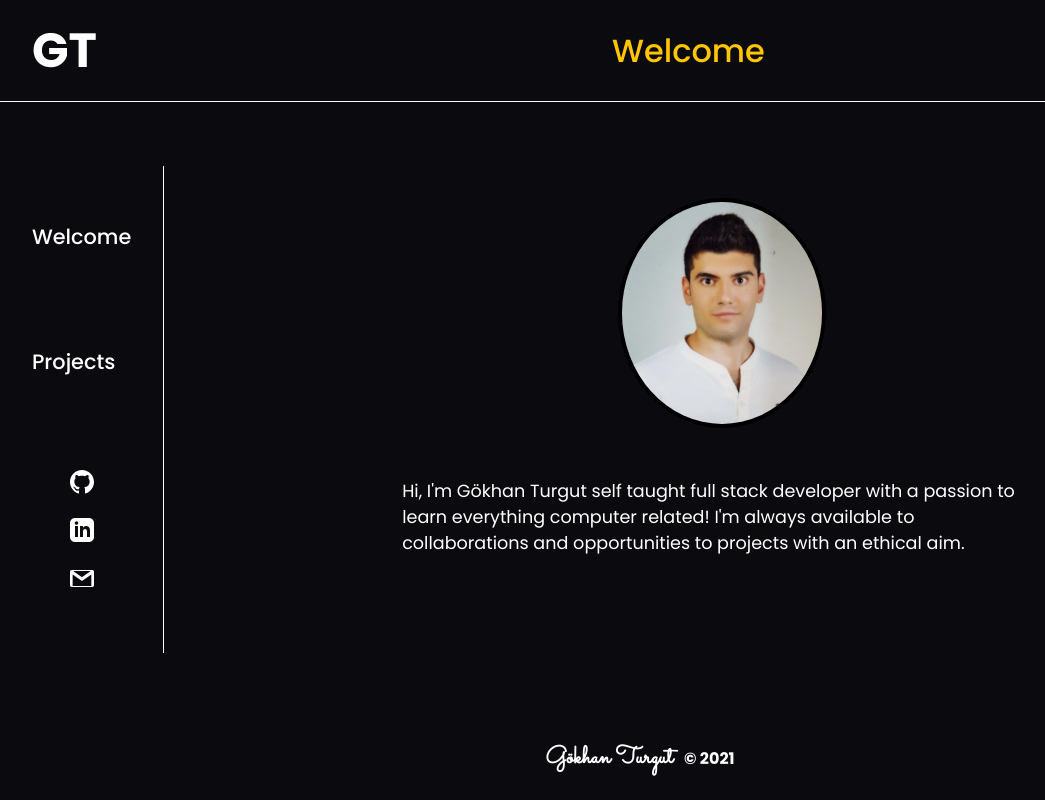
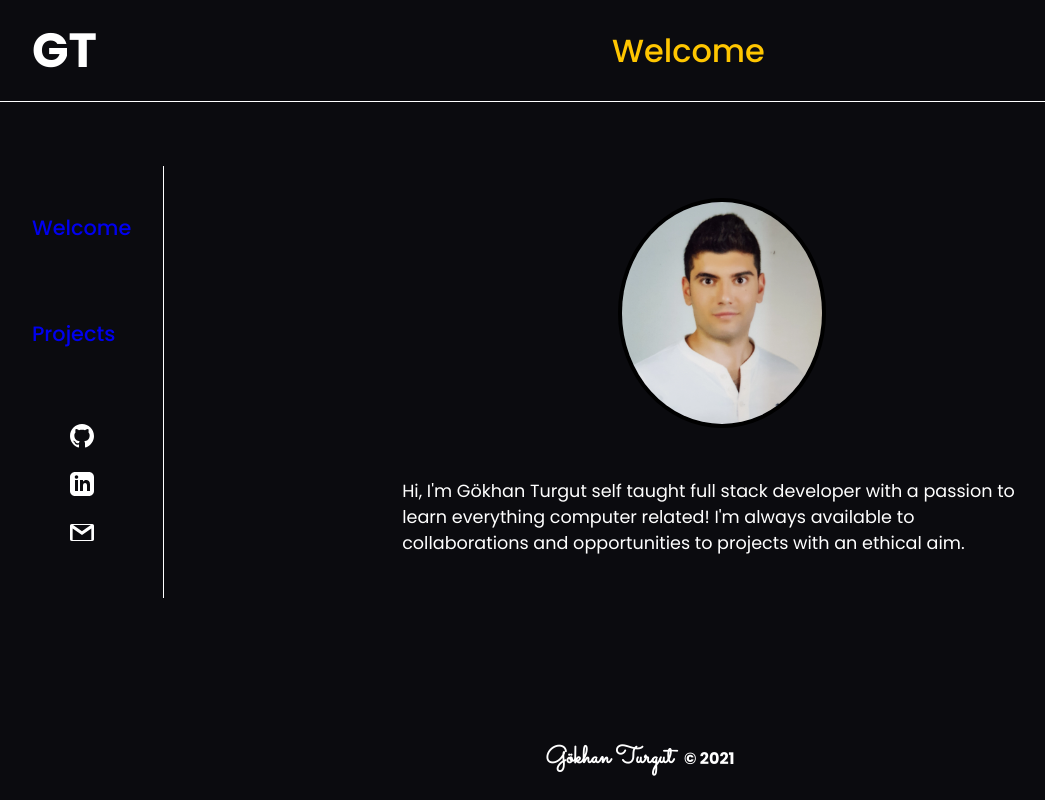
Before and after one commit to GokhanTurgut/portfolio, a React (Create React App) app: page / in a window 1280 px wide. Shown: the whole page, without its empty margins (0-1045 px from the left). Built offline with nearby package versions, Linux system fonts and the light colour scheme.

Commit message:
Add react router and configure project accordingly

```diff
--- a/package.json
+++ b/package.json
@@ -12,6 +12,7 @@
     "@types/react-dom": "^17.0.11",
     "react": "^17.0.2",
     "react-dom": "^17.0.2",
+    "react-router-dom": "^6.2.1",
     "react-scripts": "4.0.3",
     "typescript": "^4.5.2",
     "web-vitals": "^1.1.2"
--- a/src/App.css
+++ b/src/App.css
@@ -64,10 +64,18 @@
   flex-direction: column;
   justify-content: space-around;
   gap: 1rem;
-  max-height: 500px;
+  max-height: 25rem;
   flex: 1;
   transition: transform 0.5s ease-in-out;
   z-index: 5;
+}
+
+a:visited {
+  color: inherit;
+}
+
+a {
+  text-decoration: none;
 }
 
 .navigation-list > li {
--- a/src/App.tsx
+++ b/src/App.tsx
@@ -1,4 +1,5 @@
 import { useState } from "react";
+import { Outlet, Routes, Route } from "react-router-dom";
 
 import "./App.css";
 import Header from "./components/Header";
@@ -9,16 +10,7 @@ import Projects from "./components/Projects";
 import Footer from "./components/Footer";
 
 function App() {
-  const [welcomePageShown, setWelcomePageShown] = useState(true);
   const [navigationShown, setNavigationShown] = useState(false);
-
-  function welcomeNavigationHandler() {
-    setWelcomePageShown(true);
-  }
-
-  function projectsNavigationHandler() {
-    setWelcomePageShown(false);
-  }
 
   function navigationToggleHandler() {
     setNavigationShown((state) => {
@@ -28,19 +20,18 @@ function App() {
 
   return (
     <div className="page-container">
-      <Header pageHeader={welcomePageShown} />
+      <Header />
       <main className="main-container">
         <NavigationBtn
           onClick={navigationToggleHandler}
           navState={navigationShown}
         />
-        <Navigation
-          onWelcome={welcomeNavigationHandler}
-          onProjects={projectsNavigationHandler}
-          toggleClass={navigationShown}
-        />
-        {welcomePageShown && <Welcome />}
-        {!welcomePageShown && <Projects />}
+        <Navigation toggleClass={navigationShown} />
+        <Routes>
+          <Route path="/" element={<Welcome />} />
+          <Route path="projects" element={<Projects />} />
+        </Routes>
+        <Outlet />
       </main>
       <Footer />
     </div>
--- a/src/components/Header.tsx
+++ b/src/components/Header.tsx
@@ -1,9 +1,19 @@
-const Header = (props: { pageHeader: boolean }) => {
+import { useLocation } from "react-router-dom";
+
+const Header = () => {
+  let location = useLocation();
+
+  let pageHeader = "Welcome";
+  if (location.pathname === "/") {
+    pageHeader = "Welcome";
+  } else if (location.pathname === "/projects") {
+    pageHeader = "Projects";
+  }
+
   return (
     <div className="header-container">
       <a href="./">GT</a>
-      {props.pageHeader && <h2>Welcome</h2>}
-      {!props.pageHeader && <h2>Projects</h2>}
+      <h2>{pageHeader}</h2>
     </div>
   );
 };
--- a/src/components/Navigation.tsx
+++ b/src/components/Navigation.tsx
@@ -1,12 +1,18 @@
-const Navigation = (props: {
-  onWelcome: () => void;
-  onProjects: () => void;
+import { Link } from "react-router-dom";
+
+interface Props {
   toggleClass: boolean;
-}) => {
+}
+
+const Navigation = (props: Props) => {
   return (
     <ul className={`navigation-list ${props.toggleClass}`}>
-      <li onClick={props.onWelcome}>Welcome</li>
-      <li onClick={props.onProjects}>Projects</li>
+      <li>
+        <Link to="/">Welcome</Link>
+      </li>
+      <li>
+        <Link to="/projects">Projects</Link>
+      </li>
       <li>
         <div className="icon-container">
           <a
@@ -38,13 +44,7 @@ const Navigation = (props: {
             </svg>
           </a>
           <a href="mailto:trgtgokhan@gmail.com">
-            <svg
-              width="24"
-              height="24"
-              xmlns="http://www.w3.org/2000/svg"
-              fill-rule="evenodd"
-              clip-rule="evenodd"
-            >
+            <svg width="24" height="24" xmlns="http://www.w3.org/2000/svg">
               <path d="M22.288 21h-20.576c-.945 0-1.712-.767-1.712-1.712v-13.576c0-.945.767-1.712 1.712-1.712h20.576c.945 0 1.712.767 1.712 1.712v13.576c0 .945-.767 1.712-1.712 1.712zm-10.288-6.086l-9.342-6.483-.02 11.569h18.684v-11.569l-9.322 6.483zm8.869-9.914h-17.789l8.92 6.229s6.252-4.406 8.869-6.229z" />
             </svg>
           </a>
--- a/src/index.tsx
+++ b/src/index.tsx
@@ -1,14 +1,17 @@
-import React from 'react';
-import ReactDOM from 'react-dom';
-import './index.css';
-import App from './App';
-import reportWebVitals from './reportWebVitals';
+import React from "react";
+import ReactDOM from "react-dom";
+import { BrowserRouter } from "react-router-dom";
+import "./index.css";
+import App from "./App";
+import reportWebVitals from "./reportWebVitals";
 
 ReactDOM.render(
   <React.StrictMode>
-    <App />
+    <BrowserRouter>
+      <App />
+    </BrowserRouter>
   </React.StrictMode>,
-  document.getElementById('root')
+  document.getElementById("root")
 );
 
 // If you want to start measuring performance in your app, pass a function
```
Also changed, not shown: 1 other file (tests, documents, lock files or other folders).
